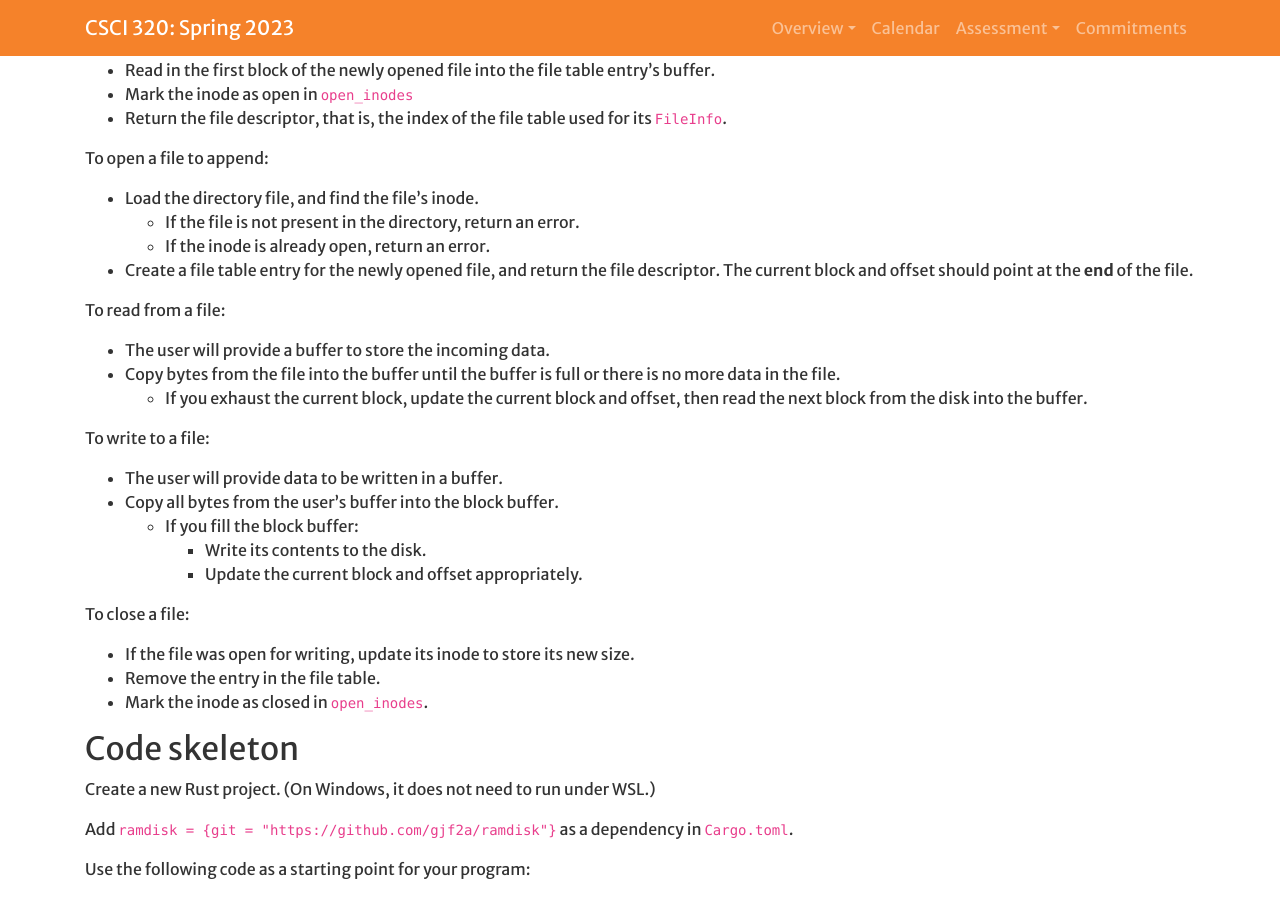
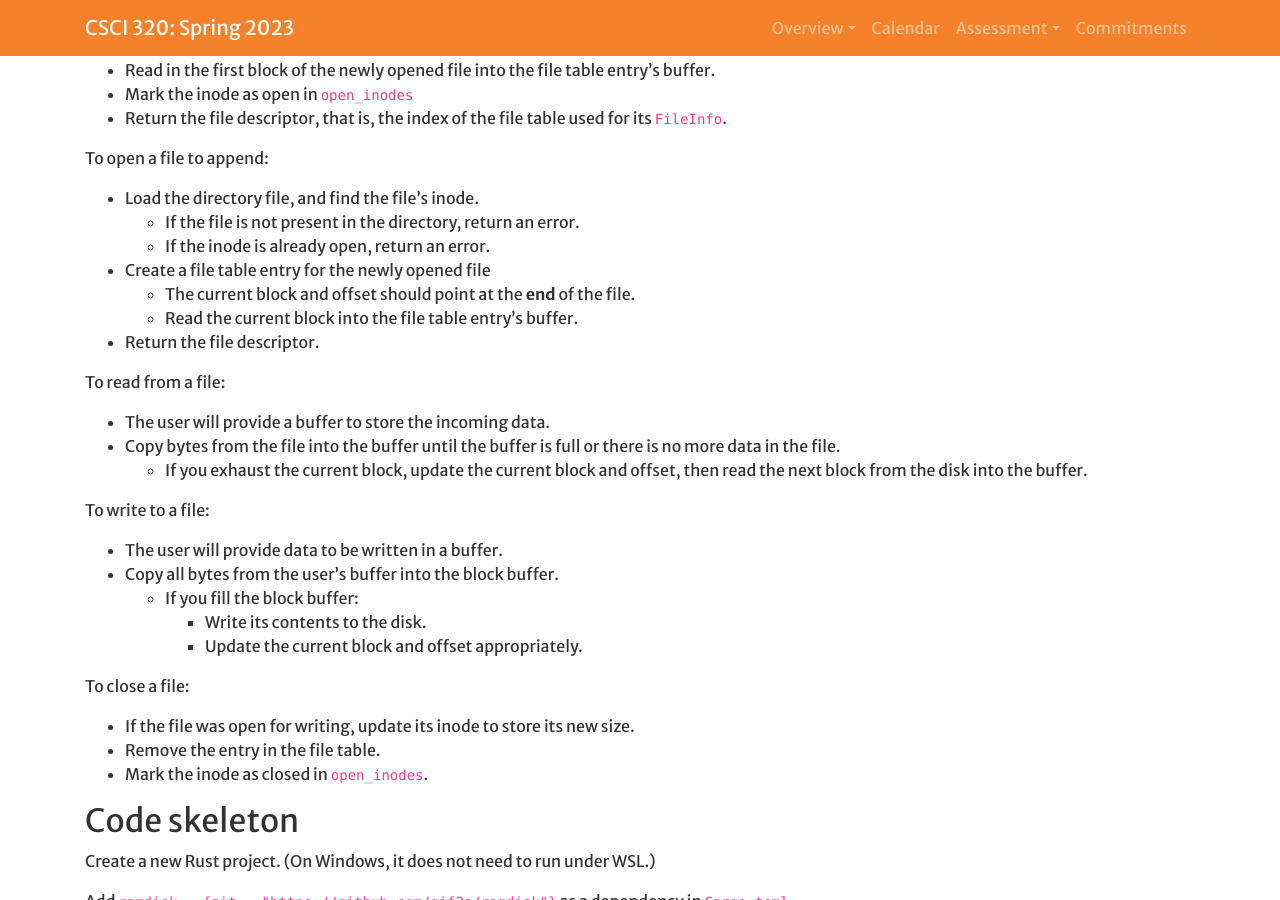
Before and after one commit to Hendrix-CS/csci320, a Jekyll site: the page built from projects/filesystem.md, in a window 1280 px wide and 900 px high, scrolled down 2193 px. Built offline with Jekyll 4.4.1, drawn with Linux system fonts in a browser that asks for light colours; a script that is not in the unit is left out; some of the changed text lies outside the part shown.

Commit message:
Added some more advice.

```diff
--- a/projects/filesystem.md
+++ b/projects/filesystem.md
@@ -109,8 +109,10 @@ To open a file to append:
 * Load the directory file, and find the file's inode.
   * If the file is not present in the directory, return an error.
   * If the inode is already open, return an error.
-* Create a file table entry for the newly opened file, and return the file
-  descriptor. The current block and offset should point at the **end** of the file.
+* Create a file table entry for the newly opened file
+  * The current block and offset should point at the **end** of the file.
+  * Read the current block into the file table entry's buffer.
+* Return the file descriptor.
 
 To read from a file:
 * The user will provide a buffer to store the incoming data.
@@ -565,6 +567,9 @@ If you want to use `println!()` to help debug, comment that line out:
 
 Once you have gotten the information you need, be sure to restore the line!
 
+Related to this, you can print the ramdisk itself:
+* `println!("{:?}", self.disk);` should display the disk contents.
+
 ## Submissions
 Create a **private** GitHub project entitled `file_system`, and add the instructor
 as a collaborator.
```
